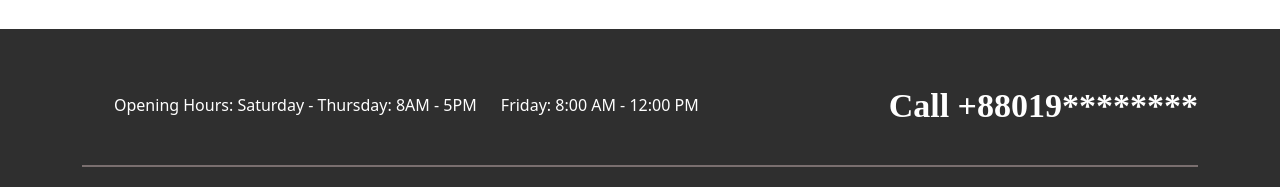
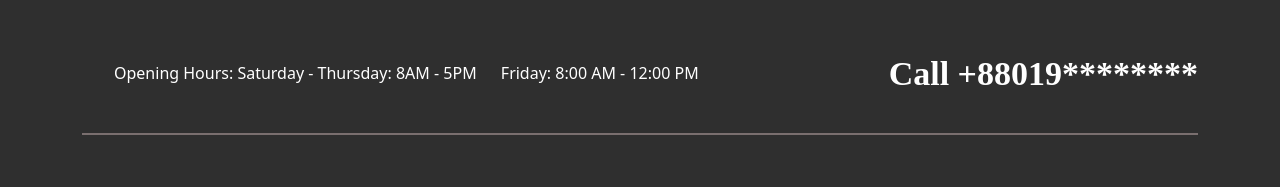
Before and after one commit to hmjahid/FarmersKingdom, a plain HTML site: page index.html in a window 1280 px wide. Shown: the part 3327-3514 px from the top of the page. Drawn offline with nearby package versions, Linux system fonts and the light colour scheme; some icons are missing.

Commit message:
Removed footer top margin

```diff
--- a/index.html
+++ b/index.html
@@ -298,7 +298,7 @@
 
 <!--Footer-->
 
-    <footer style="margin-top: 32px;">
+    <footer>
 
         <div class="footer-top">
             <div class="container">
```
